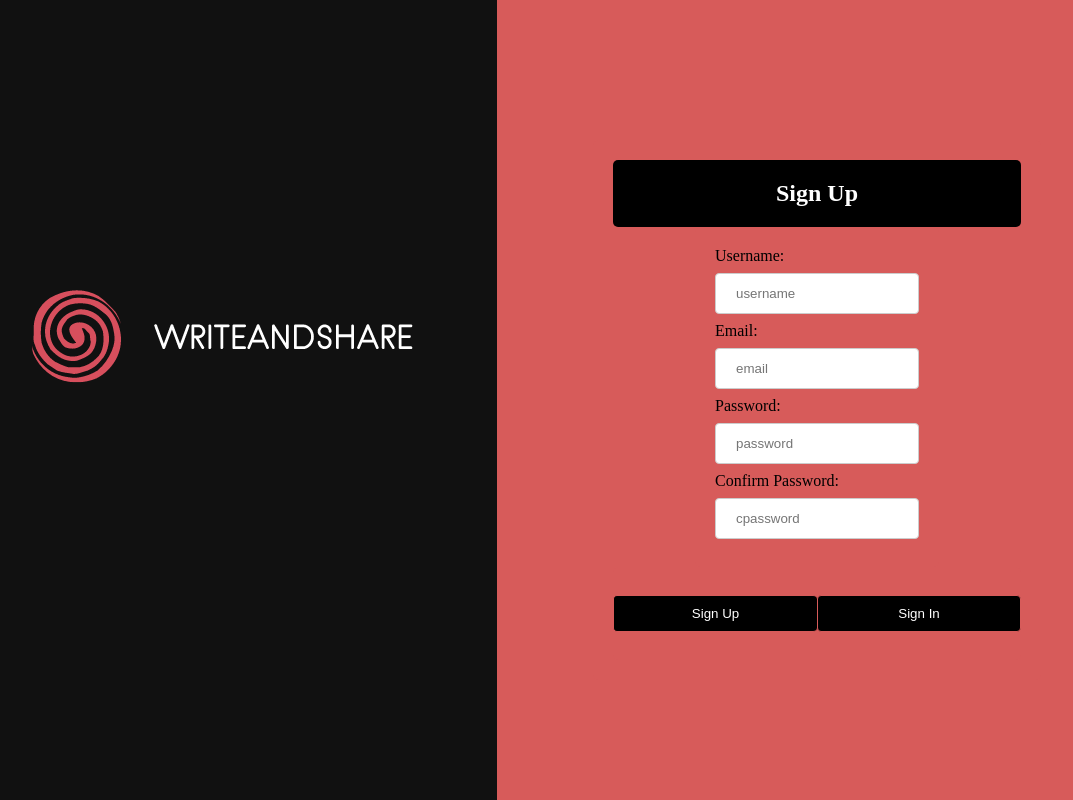
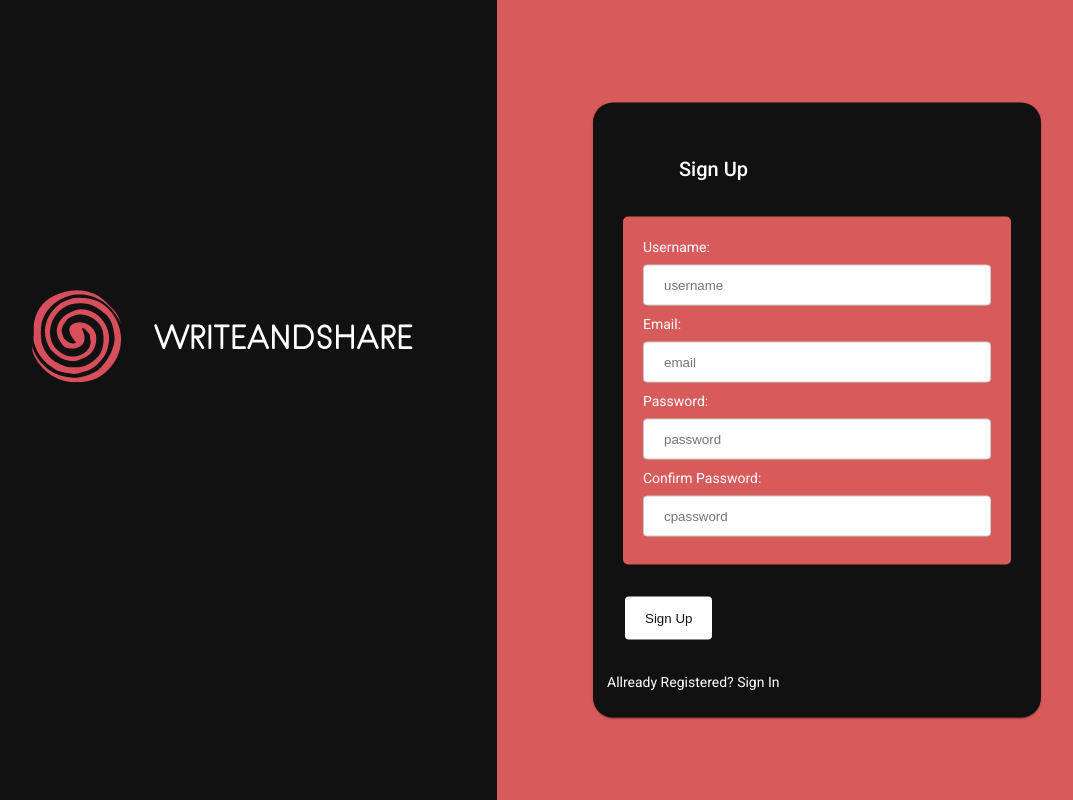
Before and after one commit to DanielCastro1021/WriteAndShare, an Angular app in the folder angular-write-and-share/: page /sign_up in a window 1280 px wide. Shown: the whole page, without its empty margins (143-1216 px from the left). Built offline with nearby package versions, Linux system fonts and the light colour scheme.

Commit message:
Atualização do HTML and CSS da Componente

```diff
--- a/angular-write-and-share/angular.json
+++ b/angular-write-and-share/angular.json
@@ -24,6 +24,7 @@
               "src/assets"
             ],
             "styles": [
+              "./node_modules/@angular/material/prebuilt-themes/indigo-pink.css",
               "src/styles.css"
             ],
             "scripts": []
@@ -88,6 +89,7 @@
               "src/assets"
             ],
             "styles": [
+              "./node_modules/@angular/material/prebuilt-themes/indigo-pink.css",
               "src/styles.css"
             ],
             "scripts": []
--- a/angular-write-and-share/package.json
+++ b/angular-write-and-share/package.json
@@ -17,10 +17,12 @@
   "private": true,
   "dependencies": {
     "@angular/animations": "~9.0.0",
+    "@angular/cdk": "~9.0.0-rc.10",
     "@angular/common": "~9.0.0",
     "@angular/compiler": "~9.0.0",
     "@angular/core": "~9.0.0",
     "@angular/forms": "~9.0.0",
+    "@angular/material": "~9.0.0-rc.10",
     "@angular/platform-browser": "~9.0.0",
     "@angular/platform-browser-dynamic": "~9.0.0",
     "@angular/router": "~9.0.0",
--- a/angular-write-and-share/src/app/components/registration/registration.component.css
+++ b/angular-write-and-share/src/app/components/registration/registration.component.css
@@ -1,18 +1,29 @@
+.example-card {
+  background-color: #111;
+}
+
 div {
   border-radius: 5px;
   background-color: #d75b5a;
   padding: 20px;
   align-self: center;
 }
-
+mat-card {
+  border-radius: 20px;
+  padding: 30px;
+}
+mat-card-actions {
+  padding-left: 10px;
+  width: 100%;
+}
 h2 {
+  width: 100%;
   text-align: center;
   border-radius: 5px;
-
   margin: 0 auto;
   align-self: center;
   color: white;
-  background-color: black;
+  background-color: #111;
   padding: 20px;
 }
 
@@ -31,7 +42,7 @@ input[type="password"] {
 button {
   margin-right: 5px;
   background-color: #ffffff;
-  color: black;
+  color: #111;
   padding: 14px 20px;
   margin: 8px 0;
   border: none;
@@ -43,42 +54,8 @@ button:hover {
   background-color: #ccc;
 }
 label {
+  color: white;
   float: left;
   width: 10em;
   margin-right: 1em;
 }
-
-.login {
-  width: 50%;
-  margin: 0 auto;
-}
-.btn-group {
-  width: 100%;
-  padding-left: 0px;
-  padding-right: 0px;
-}
-.btn-group button {
-  width: 50%;
-  background-color: black; /* Green background */
-  border: 1px solid #d75b5a; /* Green border */
-  color: white; /* White text */
-  padding: 10px 24px; /* Some padding */
-  cursor: pointer; /* Pointer/hand icon */
-  float: left; /* Float the buttons side by side */
-}
-
-/* Clear floats (clearfix hack) */
-.btn-group:after {
-  content: "";
-  clear: both;
-  display: table;
-}
-
-.btn-group button:not(:last-child) {
-  border-right: none; /* Prevent double borders */
-}
-
-/* Add a background color on hover */
-.btn-group button:hover {
-  background-color: #ccc;
-}
--- a/angular-write-and-share/src/app/components/registration/registration.component.html
+++ b/angular-write-and-share/src/app/components/registration/registration.component.html
@@ -1,5 +1,9 @@
-<div>
-  <h2>Sign Up</h2>
+<mat-card class="example-card">
+  <mat-card-header>
+    <mat-card-title> <h2>Sign Up</h2> </mat-card-title>
+  </mat-card-header>
+
+  <mat-card-content>
     <div class="login">
       <label>Username:</label
       ><input
@@ -21,8 +25,14 @@
       <label>Confirm Password:</label
       ><input [(ngModel)]="cpassword" type="password" placeholder="cpassword" />
     </div>
-  <div class="btn-group">
+  </mat-card-content>
+  <mat-card-actions>
     <button id="sign-up-button" (click)="register()">Sign Up</button>
-    <button id="sign-in-button" (click)="swithToSignInPage()">Sign In</button>
-  </div>
-</div>
+  </mat-card-actions>
+  <mat-card-footer>
+    <p style="color: white;">
+      Allready Registered?
+      <a id="sign-in-button" (click)="swithToSignInPage()">Sign In</a>
+    </p>
+  </mat-card-footer>
+</mat-card>
--- a/angular-write-and-share/src/index.html
+++ b/angular-write-and-share/src/index.html
@@ -6,8 +6,10 @@
   <base href="/">
   <meta name="viewport" content="width=device-width, initial-scale=1">
   <link rel="icon" type="image/x-icon" href="favicon.ico">
+  <link href="https://fonts.googleapis.com/css?family=Roboto:300,400,500&display=swap" rel="stylesheet">
+  <link href="https://fonts.googleapis.com/icon?family=Material+Icons" rel="stylesheet">
 </head>
-<body>
+<body class="mat-typography">
   <app-root></app-root>
 </body>
 </html>
--- a/angular-write-and-share/src/styles.css
+++ b/angular-write-and-share/src/styles.css
@@ -1 +1,4 @@
 /* You can add global styles to this file, and also import other style files */
+
+html, body { height: 100%; }
+body { margin: 0; font-family: Roboto, "Helvetica Neue", sans-serif; }
```
Also changed, not shown: angular-write-and-share/src/app/app.module.ts (+10 -1 lines), 1 other file (tests, documents, lock files or other folders). Lines whose indentation alone changed are shown as unchanged.
